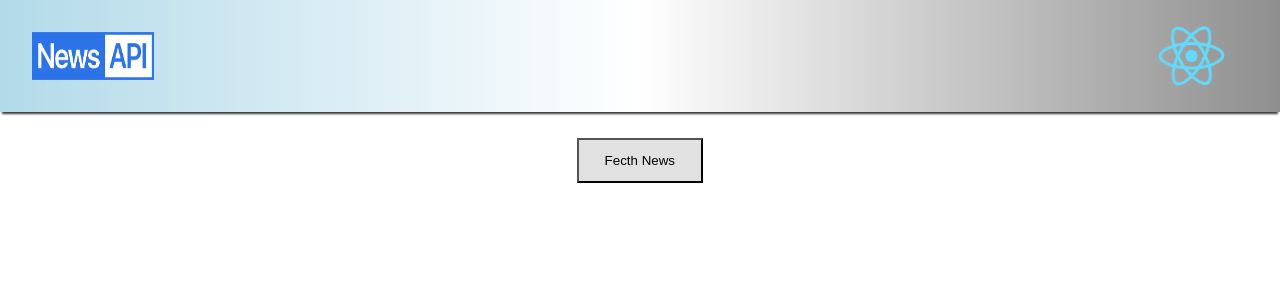
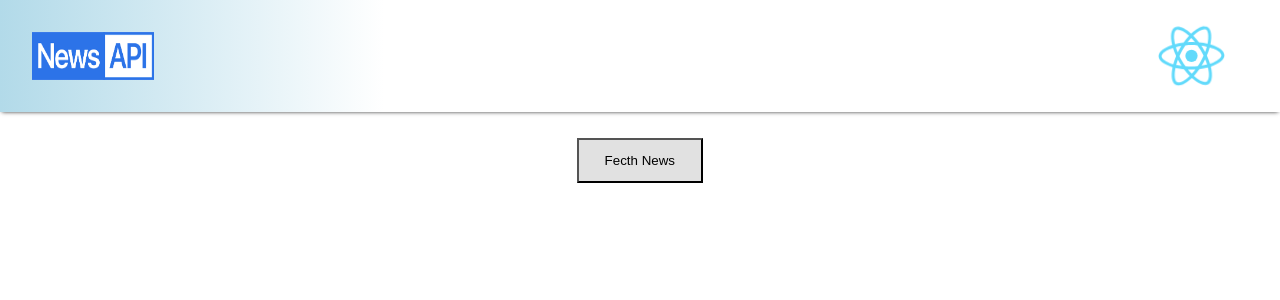
Before and after one commit to Irfanhlm/newsapi-antd, a React (Create React App) app: page / in a window 1280 px wide. Shown: the top 300 px of the page. Built offline with nearby package versions, Linux system fonts and the light colour scheme.

Commit message:
react-newsAPI-2

```diff
--- a/src/App.css
+++ b/src/App.css
@@ -107,11 +107,11 @@
   display: flex;
   justify-content: space-between;
   padding: 1rem 2rem;
-  box-shadow: 0 4px 2px -2px rgba(0, 0, 0, 0.786);
+  box-shadow: 0 2px 4px -2px rgba(0, 0, 0, 0.786);
   background: rgb(178,218,233);
-  background: -moz-linear-gradient(left, rgb(178,218,233) 0%, rgb(255, 255, 255) 50%, rgb(143,143,143) 100%);
-  background: -webkit-linear-gradient(left, rgb(178,218,233) 0%, rgb(255, 255, 255) 50%, rgb(143,143,143) 100%);
-  background: linear-gradient(to right, rgb(178,218,233) 0%, rgb(255, 255, 255) 50%, rgb(143,143,143) 100%);
+  background: -moz-linear-gradient(left, rgb(178,218,233) 0%, rgb(255, 255, 255) 30%, rgb(255, 255, 255) 100%);
+  background: -webkit-linear-gradient(left, rgb(178,218,233) 0%, rgb(255, 255, 255) 30%, rgb(255, 255, 255) 100%);
+  background: linear-gradient(to right, rgb(178,218,233) 0%, rgb(255, 255, 255) 30%, rgb(255, 255, 255) 100%);
 }
 
 
--- a/src/pages/Home.js
+++ b/src/pages/Home.js
@@ -9,7 +9,7 @@ function Home() {
   const { Meta } = Card;
   const [data, setData] = useState([])
   const getNews = () => {
-    axios.get("https://newsapi.org/v2/everything?domains=wsj.com&apiKey=e937f314ff954947b479e4061975f904")
+    axios.get("https://newsapi.org/v2/everything?q=apple&from=2022-12-02&to=2022-12-02&sortBy=popularity&apiKey=e937f314ff954947b479e4061975f904")
       .then((response) => {
         setData(response.data.articles);
       })
```
